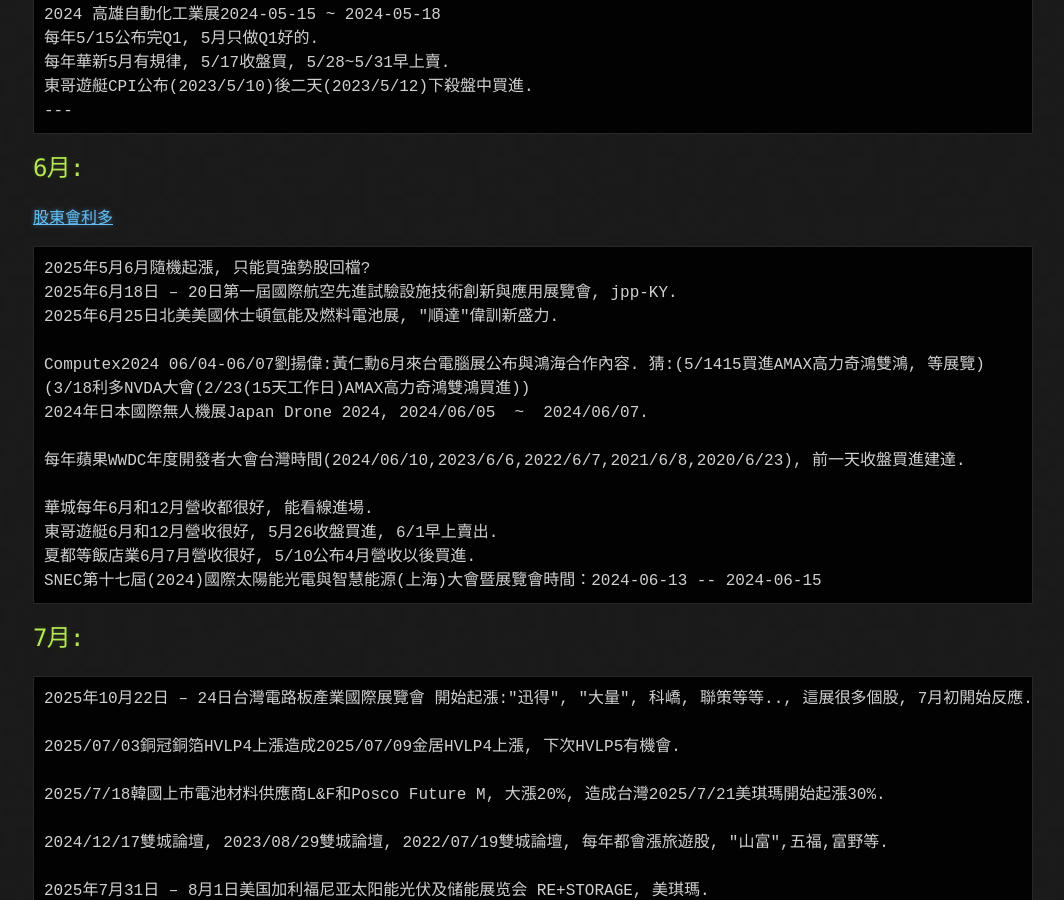
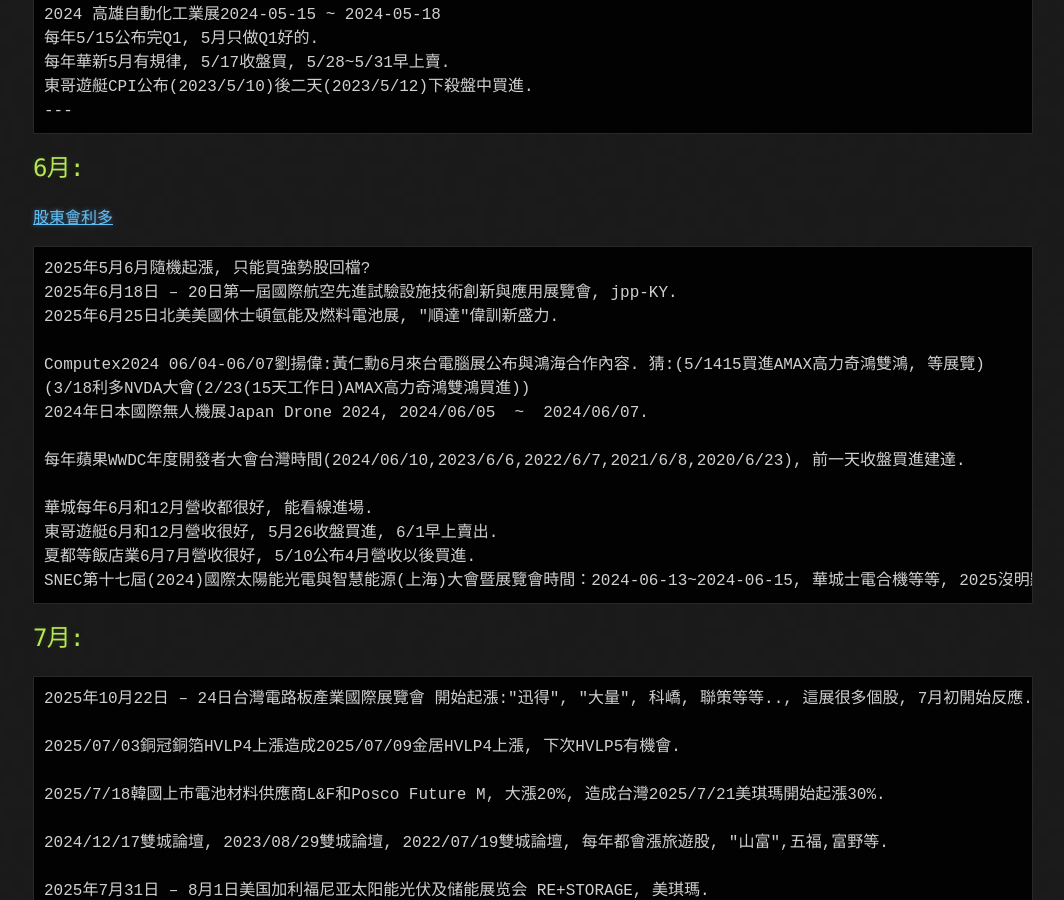
Before and after one commit to lepg5487/Stock_God, a Jekyll site: the page built from experience.md, in a window 1280 px wide and 900 px high, scrolled down 6579 px. Shown: the whole window, without its empty margins (107-1171 px from the left). Built offline with Jekyll 4.4.1, drawn with Linux system fonts in a browser that asks for light colours; our own code applies the rules of GitHub Pages for plain Markdown files.

Commit message:
Update experience.md

````diff
--- a/experience.md
+++ b/experience.md
@@ -280,7 +280,7 @@
 華城每年6月和12月營收都很好, 能看線進場.
 東哥遊艇6月和12月營收很好, 5月26收盤買進, 6/1早上賣出.
 夏都等飯店業6月7月營收很好, 5/10公布4月營收以後買進.
-SNEC第十七屆(2024)國際太陽能光電與智慧能源(上海)大會暨展覽會時間：2024-06-13 -- 2024-06-15
+SNEC第十七屆(2024)國際太陽能光電與智慧能源(上海)大會暨展覽會時間：2024-06-13~2024-06-15, 華城士電合機等等, 2025沒明顯漲.
 ```
 ## 7月:
 ```
````
